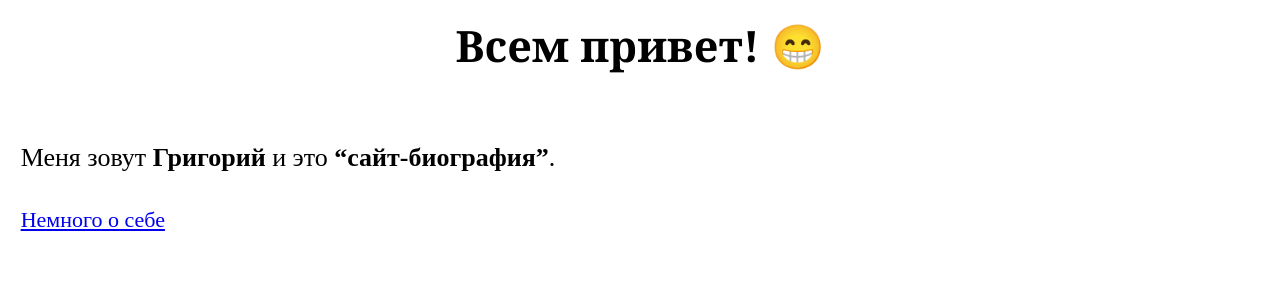
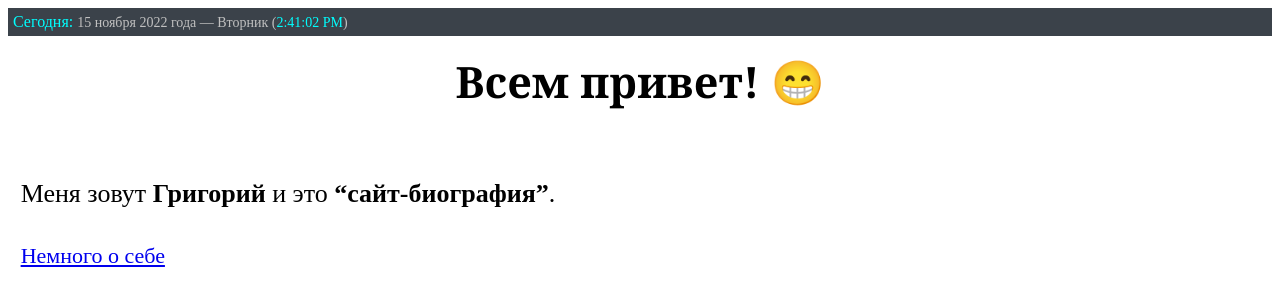
Before and after one commit to GrinBik/web_studying, a Django app: template main_page/templates/main_page/greeting.html in a window 1280 px wide. Shown: the top 306 px of the page. Run offline with Django 3.2, Linux system fonts and the light colour scheme; the template is opened without the code that fills it, so the values that code supplies are empty.

Commit message:
create clock on main page

```diff
--- a/about_me/urls.py
+++ b/about_me/urls.py
@@ -15,10 +15,11 @@ Including another URLconf
 """
 from django.contrib import admin
 from django.urls import path, reverse
-from main_page.views import greeting_view, biography_view
+from main_page.views import greeting_view, biography_view, project_view
 
 urlpatterns = [
     path('admin/', admin.site.urls),
     path('', greeting_view, name='greeting'),
     path('biography/', biography_view, name='biography'),
+    path('project/', project_view, name='project'),
 ]
--- a/main_page/templates/main_page/base.html
+++ b/main_page/templates/main_page/base.html
@@ -2,8 +2,44 @@
 <html lang = "en">
 <head>
     <meta charset = "UTF-8">
+    <script>
+        var months = new Array(13);
+        months[1]="января"; months[2]="февраля"; months[3]="марта"; months[4]="апреля"; months[5]="мая"; months[6]="июня"; months[7]="июля"; months[8]="августа"; months[9]="сентября"; months[10]="октября"; months[11]="ноября"; months[12]="декабря";
+        var time = new Date();
+        var thismonth = months[time.getMonth() + 1];
+        var date = time.getDate();
+        var thisyear = time.getYear();
+        var day = time.getDay() + 1;
+
+        if (thisyear < 2000)
+            thisyear = thisyear + 1900;
+        if (day == 1) DayofWeek = "Воскресенье";
+        if (day == 2) DayofWeek = "Понедельник";
+        if (day == 3) DayofWeek = "Вторник";
+        if (day == 4) DayofWeek = "Среда";
+        if (day == 5) DayofWeek = "Четверг";
+        if (day == 6) DayofWeek = "Пятница";
+        if (day == 7) DayofWeek = "Суббота";
+    </script>
+    <script>
+        setInterval(function() {
+            var cd = new Date();
+            var clockdat = document.getElementById("clockdat");
+            clockdat.innerHTML = cd.toLocaleTimeString();
+            }, 1000);
+    </script>
 </head>
 <body>
+    <div class="center" style="background-color: #3b424a; padding:5px;">
+    <span style="color:aqua">Сегодня:</span>
+    <span style="color:silver; font-size:14px;">
+    <script>
+        document.write(date+" ");
+        document.write(thismonth+ " "+thisyear+" "+"года"+" — "+ DayofWeek);
+    </script>
+    (<span id="clockdat" style="color:aqua;"></span>)
+    </span>
+</div>
     {% block content%}
     {% endblock content%}
 </body>
```
